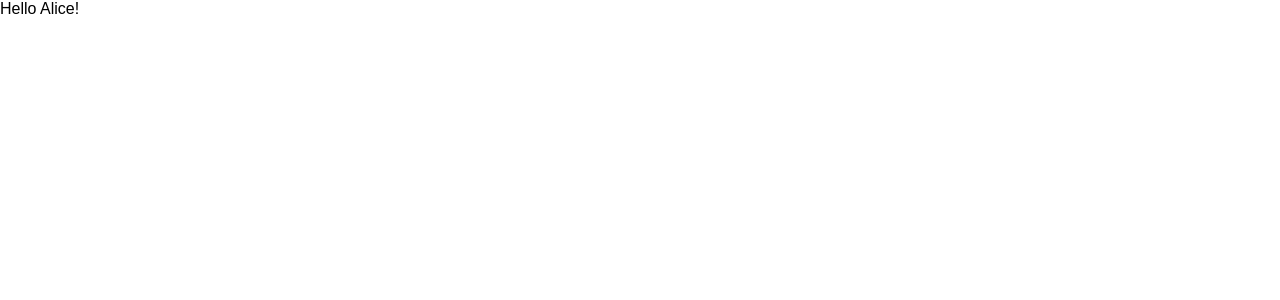
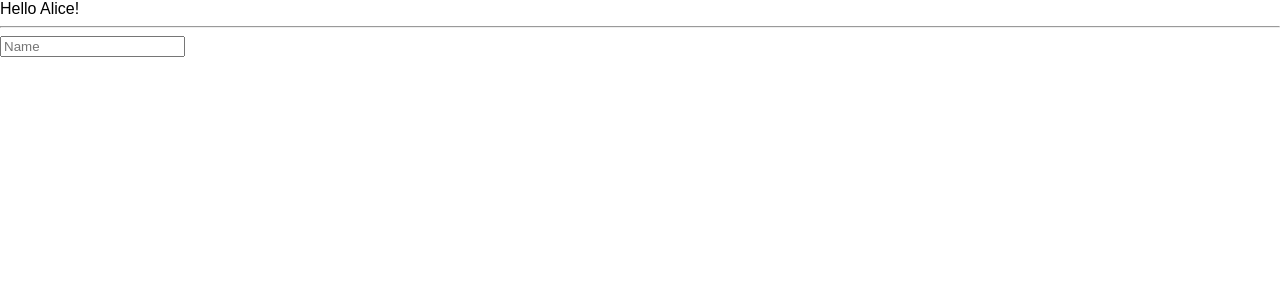
Before and after one commit to magarcia/react-pokedex, a React (Create React App) app: page / in a window 1280 px wide. Shown: the top 300 px of the page. Built offline with nearby package versions, Linux system fonts and the light colour scheme.

Commit message:
Add interactivity to component

```diff
--- a/src/components/HelloWorld.js
+++ b/src/components/HelloWorld.js
@@ -1,5 +1,32 @@
-import React from "react";
+import React, { Component } from "react";
 
-const HelloWorld = ({ name }) => <div>Hello {name}!</div>;
+class HelloWorld extends Component {
+  constructor(props) {
+    super(props);
+    this.state = {
+      name: props.name
+    };
+  }
+
+  setName(event) {
+    this.setState({
+      name: event.target.value
+    });
+  }
+
+  render() {
+    return (
+      <div>
+        <div>Hello {this.state.name}!</div>
+        <hr />
+        <input
+          type="text"
+          placeholder="Name"
+          onChange={this.setName.bind(this)}
+        />
+      </div>
+    );
+  }
+}
 
 export default HelloWorld;
```
Also changed, not shown: src/components/HelloWorldClass.js (deleted, +0 -13 lines).
